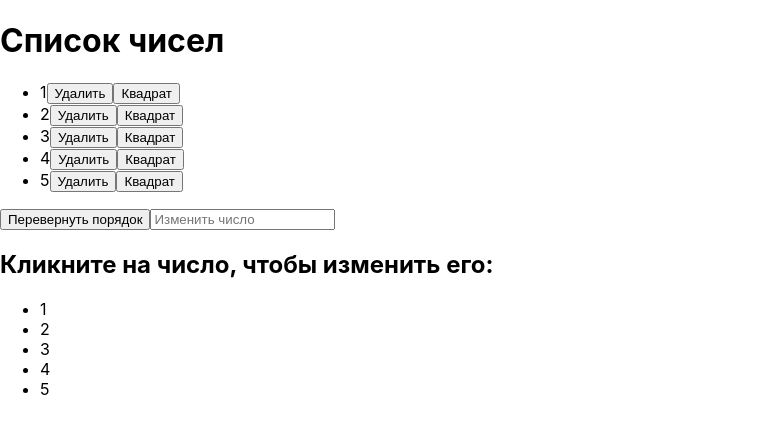
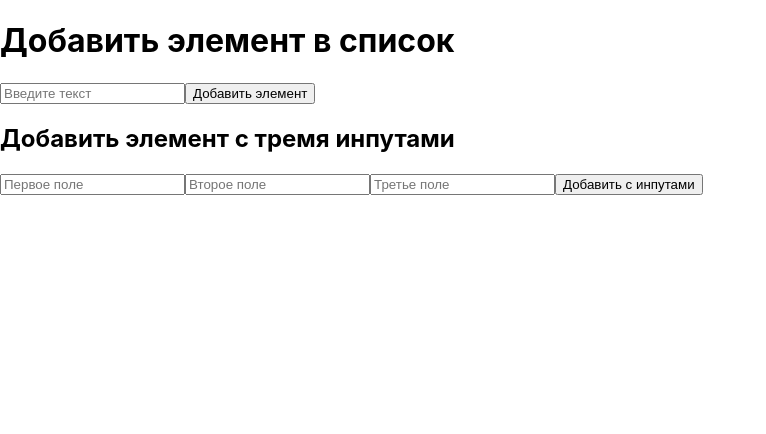
Before and after one commit to rayssssbush/react_labs, a React (Create React App) app in the folder my-app/: page / in a window 1280 px wide. Shown: the top 434 px of the page, without its empty margins (0-766 px from the left). Built offline with nearby package versions, Linux system fonts and the light colour scheme.

Commit message:
react_52

```diff
--- a/my-app/src/App.js
+++ b/my-app/src/App.js
@@ -1,69 +1,73 @@
 import React, { useState } from 'react'
 
 function App() {
-	// Инициализация массива с числами
-	const [numbers, setNumbers] = useState([1, 2, 3, 4, 5])
+	const [list, setList] = useState([])
 	const [inputValue, setInputValue] = useState('')
 
-	// Функция для возведения числа в квадрат
-	const handleSquare = index => {
-		const newNumbers = [...numbers]
-		newNumbers[index] = newNumbers[index] ** 2
-		setNumbers(newNumbers)
+	// Добавление нового элемента в список
+	const addItem = () => {
+		setList([...list, inputValue])
+		setInputValue('')
 	}
 
-	// Функция для удаления элемента
-	const handleDelete = index => {
-		const newNumbers = numbers.filter((_, i) => i !== index)
-		setNumbers(newNumbers)
-	}
+	// Функция для добавления элемента с использованием нескольких инпутов
+	const [input1, setInput1] = useState('')
+	const [input2, setInput2] = useState('')
+	const [input3, setInput3] = useState('')
 
-	// Функция для переворота порядка списка
-	const reverseOrder = () => {
-		setNumbers([...numbers].reverse())
-	}
-
-	// Функция для установки текста в инпут при клике на li
-	const handleClick = text => {
-		setInputValue(text)
-	}
-
-	// Функция для обновления текста в li при потере фокуса
-	const handleBlur = index => {
-		const newNumbers = [...numbers]
-		newNumbers[index] = inputValue
-		setNumbers(newNumbers)
+	const addItemWithInputs = () => {
+		const newItem = `${input1} ${input2} ${input3}`
+		setList([...list, newItem])
+		setInput1('')
+		setInput2('')
+		setInput3('')
 	}
 
 	return (
 		<div>
-			<h1>Список чисел</h1>
-			<ul>
-				{numbers.map((number, index) => (
-					<li key={index}>
-						{number}
-						<button onClick={() => handleDelete(index)}>Удалить</button>
-						<button onClick={() => handleSquare(index)}>Квадрат</button>
-					</li>
-				))}
-			</ul>
+			<h1>Добавить элемент в список</h1>
 
-			<button onClick={reverseOrder}>Перевернуть порядок</button>
-
+			{/* Кнопка для добавления одного элемента */}
 			<input
 				type='text'
 				value={inputValue}
 				onChange={e => setInputValue(e.target.value)}
-				onBlur={() => handleBlur(numbers.indexOf(inputValue))}
-				placeholder='Изменить число'
+				placeholder='Введите текст'
 			/>
+			<button onClick={addItem}>Добавить элемент</button>
 
-			<h2>Кликните на число, чтобы изменить его:</h2>
 			<ul>
-				{numbers.map((number, index) => (
-					<li key={index} onClick={() => handleClick(number)}>
-						{number}
-					</li>
+				{list.map((item, index) => (
+					<li key={index}>{item}</li>
+				))}
+			</ul>
+
+			<h2>Добавить элемент с тремя инпутами</h2>
+
+			{/* Три инпута для добавления нового элемента */}
+			<input
+				type='text'
+				value={input1}
+				onChange={e => setInput1(e.target.value)}
+				placeholder='Первое поле'
+			/>
+			<input
+				type='text'
+				value={input2}
+				onChange={e => setInput2(e.target.value)}
+				placeholder='Второе поле'
+			/>
+			<input
+				type='text'
+				value={input3}
+				onChange={e => setInput3(e.target.value)}
+				placeholder='Третье поле'
+			/>
+			<button onClick={addItemWithInputs}>Добавить с инпутами</button>
+
+			<ul>
+				{list.map((item, index) => (
+					<li key={index}>{item}</li>
 				))}
 			</ul>
 		</div>
```
